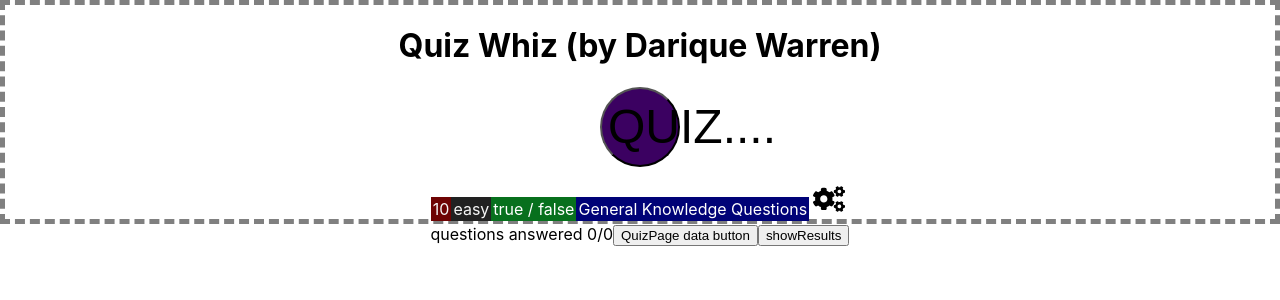
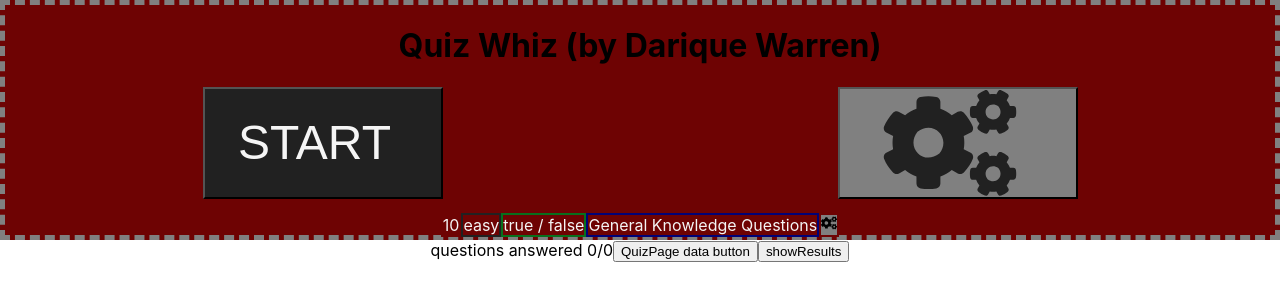
Before and after one commit to dariquewarren/triviaapp, a React (Create React App) app: page / in a window 1280 px wide. Shown: the top 300 px of the page. Built offline with nearby package versions, Linux system fonts and the light colour scheme.

Commit message:
more ui changes to the header section

```diff
--- a/src/Components/MainHeader.js
+++ b/src/Components/MainHeader.js
@@ -53,10 +53,13 @@ console.log('not equal quizDataReference',quizDataReference )
 
     }, [show, props.quizData])
     return (
-        <div style={{border:'5px dashed grey'}}>
+        <div style={{border:'5px dashed grey', backgroundColor: '#6e0303'}}>
 
 <h1>Quiz Whiz (by Darique Warren)</h1>
 
+            <header
+            style={{display:'flex', flexDirection: 'row'}}
+            >
             <button
             onClick={()=>{
               props.setQuizData([])
@@ -66,10 +69,38 @@ console.log('not equal quizDataReference',quizDataReference )
              props.getTriviaData(qAmount, qCategory, qDifficulty, qType)
              console.log(props.quizData)
            }}
-           style={{fontSize: '3rem', paddingRight: '2rem',backgroundColor: '#3b0161', color:'#2222222', height: '5rem', width:'5rem', borderRadius: '50%'}}
-            >{(props.quizData.length < 1) ? 'QUIZ....' : 'NEW QUIZ'  }  </button>
+           style={{margin: 'auto',fontSize: '3rem', paddingLeft: '1rem', paddingRight: '2rem', backgroundColor: '#212121', color:'whitesmoke', height: '7rem', width:'15rem', display:'flex', justifyContent: 'center', alignItems:'center'}}
+            >{(props.quizData.length < 1) ? 'START' : 'GRAB QUIZ'  }  </button>
+
+            <Button
+            style={(showSettings)?
+                {margin: 'auto',fontSize: '3rem', paddingLeft: '1rem', paddingRight: '2rem', backgroundColor: '#07701d', color:'whitesmoke', height: '7rem', width:'15rem', display:'flex', justifyContent: 'center', alignItems:'center'}
+                :
+                {margin: 'auto',fontSize: '3rem', paddingLeft: '1rem', paddingRight: '2rem', backgroundColor: 'grey', color:'#212121', height: '7rem', width:'15rem', display:'flex', justifyContent: 'center', alignItems:'center'}
+                }
+
+                onClick={()=>{
+                    console.log('show/hide settings')
+                    if(showSettings){
+                        toggleShowDifficulty(false)
+                        toggleShowCategory(false)
+                        toggleShowType(false)
+                        toggleShowAmount(false)
+                        toggleShowSettings(!showSettings)
+
+                    } else{
+                        toggleShowSettings(!showSettings)
+
+                    }
+                }}
 
 
+            >
+            <FaCogs
+            style={{height: '100%', width: '100%'}}
+              />
+              </Button>
+            </header>
 
 
 
@@ -89,8 +120,8 @@ console.log('not equal quizDataReference',quizDataReference )
             toggleShowDifficulty(false)
             toggleShowType(false)
            }}
-           style={(showAmount)? {backgroundColor: '#6e0303', color: 'black'} : {backgroundColor: '#000277', color: 'whitesmoke'}}
-           > {(showAmount) ? '# of Questions' : '# of Questions'} </button>
+           style={(showAmount)? {backgroundColor: '#07701d', color: 'whitesmoke', width:'100%',height:'2rem', fontSize:'1.5rem'} : {backgroundColor: '#212121', color: 'whitesmoke', width:'25%',height:'2rem', fontSize:'1.5rem'}}
+           > {(showAmount) ? '# of Questions' : `${qAmount} Qs`} </button>
 
 
            <button
@@ -110,10 +141,10 @@ console.log('not equal quizDataReference',quizDataReference )
                })
 
            }}
-           style={(showCategory) ? {backgroundColor: '#6e0303', color: 'black'} : {backgroundColor: '#000277', color:'whitesmoke'} }
+           style={(showCategory) ? {backgroundColor: '#07701d', color: 'whitesmoke', width:'100%',height:'2rem', fontSize:'1.5rem'} : {backgroundColor: '#212121', color:'whitesmoke', width:'25%',height:'2rem', fontSize:'1.5rem'} }
 
            >
-           {(showCategory)? 'Categories': 'Categories'}
+           {(showCategory)? 'CATEGORY': 'Q Type'}
            </button>
 
            <button
@@ -123,7 +154,7 @@ console.log('not equal quizDataReference',quizDataReference )
             toggleShowCategory(false)
             toggleShowType(false)
             }}
-            style={(showDifficulty)? {backgroundColor: '#6e0303', color: 'black'} : {backgroundColor: '#000277', color: 'whitesmoke'}}
+            style={(showDifficulty)? {backgroundColor: '#07701d', color: 'whitesmoke', width:'100%',height:'2rem', fontSize:'1.5rem'} : {backgroundColor: '#212121', color: 'whitesmoke', width:'25%',height:'2rem', fontSize:'1.5rem'}}
 
            >{(showDifficulty) ? 'Difficulty': 'Difficulty'}</button>
 
@@ -134,9 +165,9 @@ console.log('not equal quizDataReference',quizDataReference )
             toggleShowCategory(false)
             toggleShowDifficulty(false)
            }}
-           style={(showType)? {backgroundColor: '#6e0303', color: 'black'} : {backgroundColor: '#000277', color: 'whitesmoke'}}
+           style={(showType)? {backgroundColor: '#07701d', color: 'whitesmoke', width:'100%',height:'2rem', fontSize:'1.5rem', border:'3px double #212121 ', paddingTop: '2px', paddingBottom:'2px'} : {backgroundColor: '#212121', color: 'whitesmoke', width:'25%', height:'2rem', fontSize: '1.5rem'}}
 
-           > {(showType) ? 'Type' : 'Type'}</button>
+           > {( qType === 'boolean') ? `TorF` : `M.C.`}</button>
            {
             (showAmount)
             ?
@@ -144,19 +175,19 @@ console.log('not equal quizDataReference',quizDataReference )
 
             <Badge  as='button'
             value={5}
-            style={(qAmount && qAmount < 10)? {backgroundColor: '#07701d', color: 'white'} :{backgroundColor: 'grey', color: 'black'}}
+            style={(qAmount && qAmount < 10)? {backgroundColor: '#07701d', color: 'whitesmoke'} :{backgroundColor: '#212121', color: 'whitesmoke'}}
             onClick={(e)=>{
                 setQAmount(e.target.value)
             }}> 5 </Badge>
             <Badge as='button'
             value={10}
-            style={(qAmount == 10)? {backgroundColor: '#07701d', color: 'white'} :{backgroundColor: 'grey', color: 'black'}}
+            style={(qAmount == 10)? {backgroundColor: '#07701d', color: 'whitesmoke'} :{backgroundColor: '#3b0161', color: 'whitesmoke' }}
             onClick={(e)=>{
                 setQAmount(e.target.value)
             }}> 10 </Badge>
             <Badge  as='button'
             value={15}
-            style={(qAmount > 10 && qAmount < 20)? {backgroundColor: '#07701d', color: 'white'} :{backgroundColor: 'grey', color: 'black'}}
+            style={(qAmount > 10 && qAmount < 20)? {backgroundColor: '#07701d', color: 'whitesmoke'} :{backgroundColor: '#212121', color: 'whitesmoke'}}
             onClick={(e)=>{
                 setQAmount(e.target.value)
             }}> 15 </Badge>
@@ -178,7 +209,7 @@ console.log('not equal quizDataReference',quizDataReference )
                 return(
                    <Button
                    key={m.id} value={m.id}
-                   style={(categoryName === m.name)? {backgroundColor: '#07701d', color: 'white'} :{backgroundColor: 'grey', color: 'black'}}
+                   style={(categoryName === m.name)? {backgroundColor: '#07701d', color: 'whitesmoke'} :{backgroundColor: 'grey', color: 'whitesmoke'}}
                    onClick={(e)=>{
                        e.preventDefault()
                        setQCategory(m.id)
@@ -204,14 +235,14 @@ console.log('not equal quizDataReference',quizDataReference )
 <div style={{border: '2px solid yellow', width:'50%', height:'50%', marginLeft: 'auto', marginRight: 'auto'}}>
 <Badge  as='button'
 value={'easy'}
-style={(qDifficulty === 'easy')? {backgroundColor: '#07701d', color: 'white'} :{backgroundColor: 'grey', color: 'black'}}
+style={(qDifficulty === 'easy')? {backgroundColor: '#07701d', color: 'whitesmoke'} :{backgroundColor: 'grey', color: 'whitesmoke'}}
 onClick={(e)=>{
 setQDifficulty(e.target.value)
 }}> Easy </Badge>
 
 <Badge as='button'
 value={'medium'}
-style={(qDifficulty === 'medium')? {backgroundColor: '#07701d', color: 'white'} :{backgroundColor: 'grey', color: 'black'}}
+style={(qDifficulty === 'medium')? {backgroundColor: '#07701d', color: 'whitesmoke'} :{backgroundColor: 'grey', color: 'whitesmoke'}}
 
 onClick={(e)=>{
 setQDifficulty(e.target.value)
@@ -235,7 +266,7 @@ setQDifficulty(e.target.value)
            <div style={{border: '2px solid red'}}>
            <button
            value={'boolean'}
-           style={(qType === 'boolean')? {backgroundColor: '#07701d', color: 'white'} :{backgroundColor: 'grey', color: 'black'}}
+           style={(qType === 'boolean')? {backgroundColor: '#07701d', color: 'whitesmoke'} :{backgroundColor: 'grey', color: 'whitesmoke'}}
 
            onClick={(e)=>{
                setQType(e.target.value)
@@ -243,7 +274,7 @@ setQDifficulty(e.target.value)
            >True or False</button>
            <button
            value={'multiple'}
-           style={(qType === 'multiple')? {backgroundColor: '#07701d', color: 'white'} :{backgroundColor: 'grey', color: 'black'}}
+           style={(qType === 'multiple')? {backgroundColor: '#07701d', color: 'whitesmoke'} :{backgroundColor: 'grey', color: 'whitesmoke'}}
 
            onClick={(e)=>{
                setQType(e.target.value)
@@ -268,10 +299,15 @@ setQDifficulty(e.target.value)
 
              <div>
              <Badge style={{border: '2px solid #6e0303', backgroundColor: '#6e0303', color: 'whitesmoke'}} >{qAmount}</Badge>
-            <Badge style={{border: '2px solid #212121', backgroundColor: '#212121', color: 'whitesmoke'}} >{qDifficulty}</Badge>
-            <Badge style={{border: '2px solid #07701d', backgroundColor: '#07701d', color: 'white'}} >{(qType === 'boolean')? 'true / false': 'multiple choice' }</Badge>
-            <Badge style={{border: '2px solid #000277', backgroundColor: '#000277', color: 'white'}} >{categoryName} Questions</Badge>
-            <FaCogs
+            <Badge style={{border: '2px solid #212121', backgroundColor: '#6e0303', color: 'whitesmoke'}} >{qDifficulty}</Badge>
+            <Badge style={{border: '2px solid #07701d', backgroundColor: '#6e0303', color: 'whitesmoke'}} >{(qType === 'boolean')? 'true / false': 'multiple choice' }</Badge>
+            <Badge style={{border: '2px solid #000277', backgroundColor: '#6e0303', color: 'whitesmoke'}} >{categoryName} Questions</Badge>
+          <Badge
+          style={(showSettings)? {border: '2px solid #6e0303', backgroundColor: '#07701d', color: 'whitesmoke'} : {border: '2px solid #6e0303',backgroundColor:'grey', color: '#000000'} }
+          >
+
+          <FaCogs
+
             onClick={()=>{
                 console.log('show/hide settings')
                 if(showSettings){
@@ -287,8 +323,8 @@ setQDifficulty(e.target.value)
                 }
             }}
 
-            style={{fontSize: '2rem', paddingLeft: '2px', paddingRight: '2px', marginLeft: '2px', marginRight: '2px'}}
             />
+            </Badge>
 
              </div>
         </div>
```
